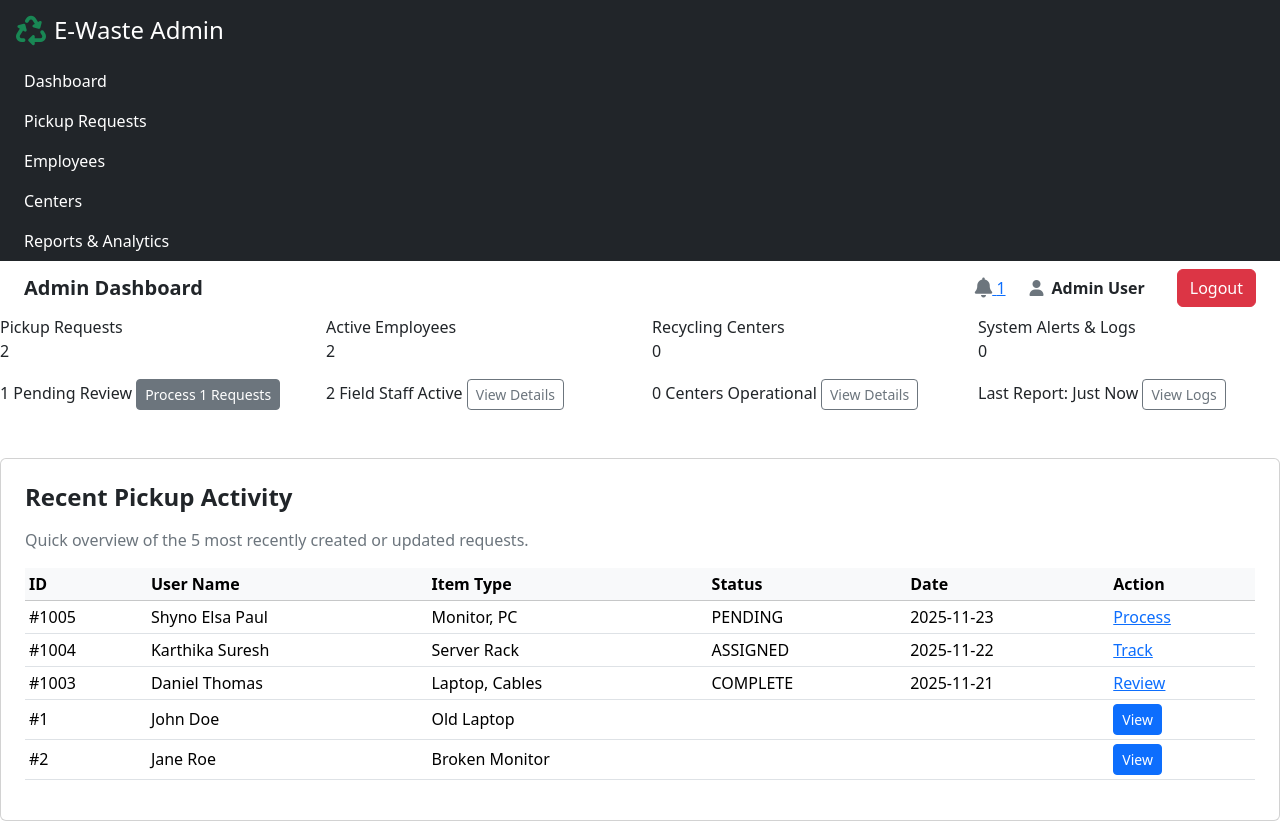
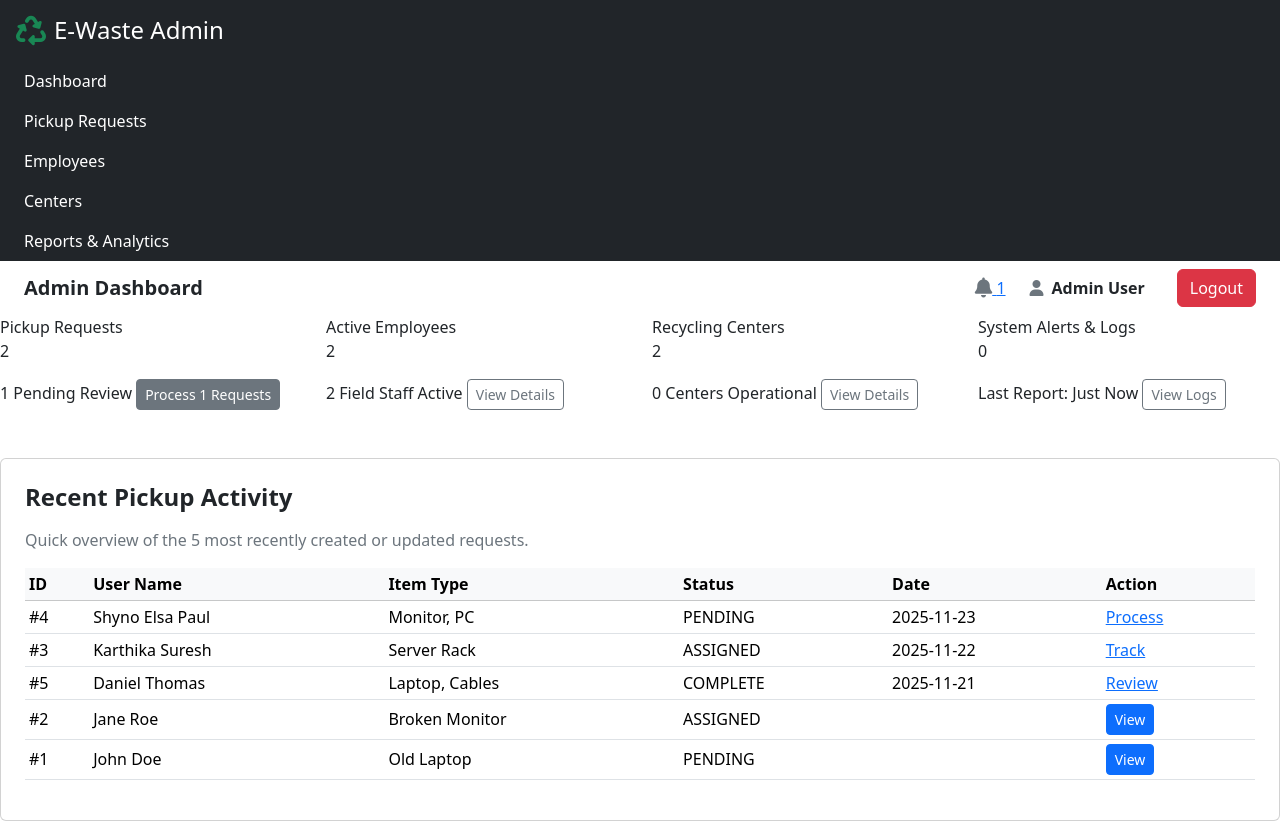
Before and after one commit to snehas82523/e-waste-disposal-system, a Flask app: page /admin in a window 1280 px wide. Run offline with Flask 3, Linux system fonts and the light colour scheme.

Commit message:
Introduce a 'RecyclingCenter' model.

```diff
--- a/app.py
+++ b/app.py
@@ -1,5 +1,5 @@
 from flask import Flask, render_template, redirect, url_for,request
-from models import db, Employee, Pickup
+from models import db, Employee, Pickup,RecyclingCenter
 import os
 
 
@@ -16,8 +16,19 @@ db.init_app(app)
 def admin_dashboard():
     pickups = Pickup.query.all()
     employees = Employee.query.all()
-    centers = []
+    centers = RecyclingCenter.query.all()
     reports = []
+
+
+    for pickup in pickups:
+        if pickup.status.upper() == 'ASSIGNED' and not pickup.assigned_employee_id:
+            pickup.display_status = 'PENDING'
+        elif pickup.status.upper() == 'ASSIGNED' and pickup.assigned_employee_id:
+            pickup.display_status = 'ASSIGNED'
+        elif pickup.status:
+            pickup.display_status = pickup.status.upper()
+        else:
+            pickup.display_status = 'PENDING'
 
     DEFAULT_METRICS = {
         'critical_alerts': 0,
@@ -25,7 +36,7 @@ def admin_dashboard():
         'field_staff': len(employees),
         'open_centers': 0,
         'last_report_time': "Just Now",
-        'recent_pickups': pickups[-5:]
+        'recent_pickups': pickups[::-1][-5:]
     }
 
 
@@ -45,7 +56,12 @@ def admin_dashboard():
 def admin_requests():
     pickups = Pickup.query.all()
     employees = Employee.query.all()
-    return render_template('admin/requests.html', pickups=pickups, employees=employees)
+    centers = RecyclingCenter.query.all()
+
+    for pickup in pickups:
+        pickup.assigned_employee_name = pickup.assigned_employee.name if pickup.assigned_employee else 'Unassigned'
+        pickup.assigned_center_name = pickup.assigned_center_obj.name if pickup.assigned_center_obj else 'Pending'
+    return render_template('admin/requests.html', pickups=pickups, employees=employees, centers=centers)
 
 
 
@@ -59,7 +75,8 @@ def admin_employees():
 
 @app.route('/admin/centers')
 def admin_centers():
-    return render_template('admin/centers.html', centers=[])
+    centers = RecyclingCenter.query.all()
+    return render_template('admin/centers.html', centers=centers)
 
 
 @app.route('/admin/reports')
@@ -107,9 +124,17 @@ def admin_register_employee():
 def assign_employee(pickup_id):
     employee_id = request.form.get('employee_id')
     pickup = Pickup.query.get_or_404(pickup_id)
+    center_id_str = request.form.get('center_id')
 
-    pickup.assigned_employee_id = employee_id
-    pickup.status = 'Assigned'
+    employee_id = int(employee_id_str) if employee_id_str and employee_id_str != 'None' else None
+    center_id = int(center_id_str) if center_id_str and center_id_str != 'None' else None
+
+    if employee_id and employee_id != 'None':
+        pickup.assigned_employee_id = employee_id
+        pickup.status = 'Assigned'
+    else:
+        pickup.assigned_employee_id = None
+        pickup.status = 'Pending'
 
     db.session.commit()
     return redirect(url_for('admin_requests'))
--- a/templates/admin/index.html
+++ b/templates/admin/index.html
@@ -85,15 +85,20 @@
                         </tr>
                     </thead>
                     <tbody>
-                        <tr><td>#1005</td><td>Shyno Elsa Paul</td><td>Monitor, PC</td><td><span class="status-pending status-badge">PENDING</span></td><td>2025-11-23</td><td><a href="#" class="plain-action-link">Process</a></td></tr>
-                        <tr><td>#1004</td><td>Karthika Suresh</td><td>Server Rack</td><td><span class="status-assigned status-badge">ASSIGNED</span></td><td>2025-11-22</td><td><a href="#" class="plain-action-link">Track</a></td></tr>
-                         <tr><td>#1003</td><td>Daniel Thomas</td><td>Laptop, Cables</td><td><span class="status-complete status-badge">COMPLETE</span></td><td>2025-11-21</td><td><a href="#" class="plain-action-link">Review</a></td></tr>
+                        <tr><td>#4</td><td>Shyno Elsa Paul</td><td>Monitor, PC</td><td><span class="status-pending status-badge">PENDING</span></td><td>2025-11-23</td><td><a href="#" class="plain-action-link">Process</a></td></tr>
+                        <tr><td>#3</td><td>Karthika Suresh</td><td>Server Rack</td><td><span class="status-assigned status-badge">ASSIGNED</span></td><td>2025-11-22</td><td><a href="#" class="plain-action-link">Track</a></td></tr>
+                         <tr><td>#5</td><td>Daniel Thomas</td><td>Laptop, Cables</td><td><span class="status-complete status-badge">COMPLETE</span></td><td>2025-11-21</td><td><a href="#" class="plain-action-link">Review</a></td></tr>
                         {% for pickup in recent_pickups|default([]) %}
                         <tr>
                             <td>#{{ pickup.id }}</td>
                             <td>{{ pickup.user_name }}</td>
                             <td>{{ pickup.item_description }}</td>
-                            <td><span class="status-{{ pickup.state|lower }} status-badge">{{ pickup.state|upper }}</span></td>
+                            <td>
+                                {% set status = pickup.status|default('PENDING') %}
+                                <span class="status-{{ status|lower }} status-badge">
+                                    {{ status|upper }}
+                                </span>
+                            </td>
                             <td>{{ pickup.date }}</td>
                             <td><a href="{{ url_for('view_pickup', id=pickup.id) }}" class="btn btn-sm btn-primary">View</a></td>
                         </tr>
```
Also changed, not shown: create_db.py (+6 -1 lines), models.py (+8 -1 lines), templates/admin/requests.html (+9 -1 lines), templates/admin/view_pickup.html (added, +13 -0 lines), instance/data.db.
